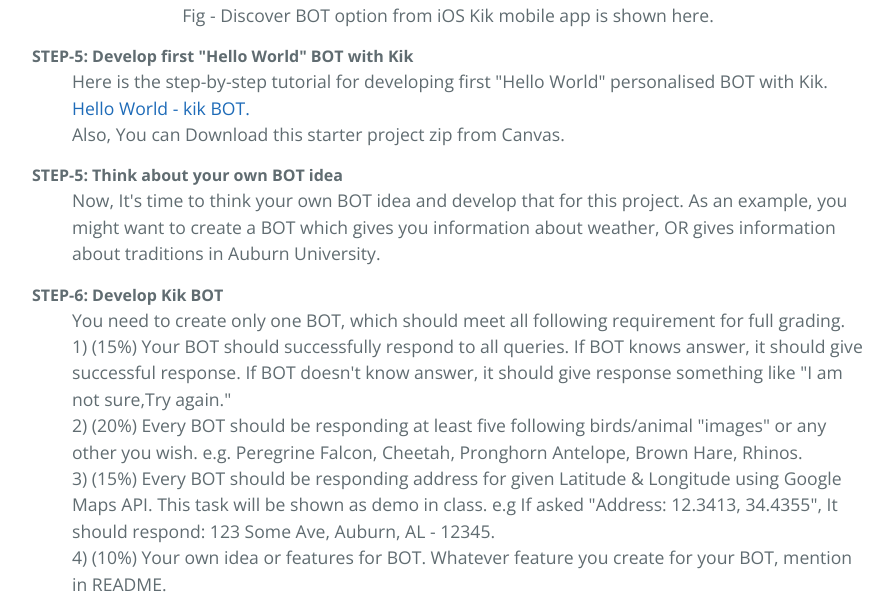
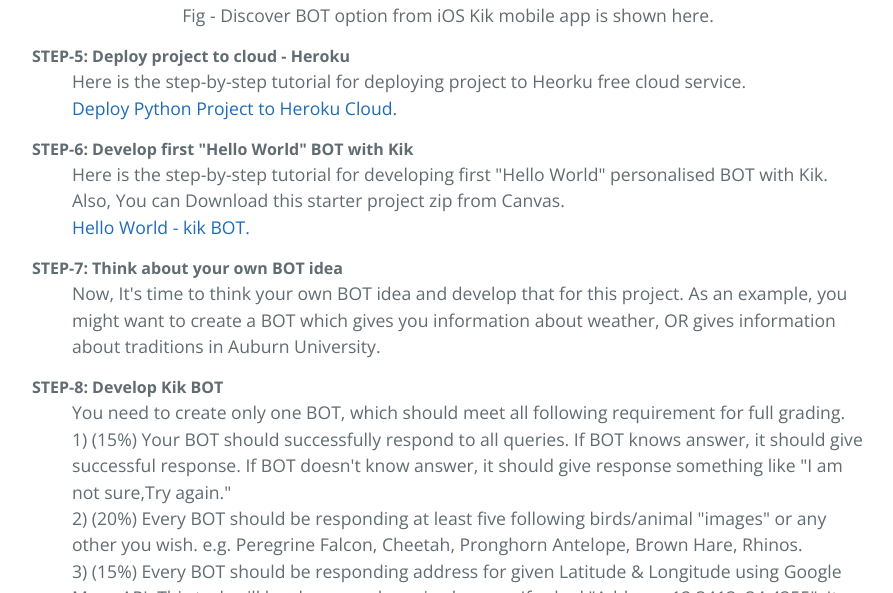
Before and after one commit to Ravi2712/ravi2712.github.io, a Jekyll site: the page built from index.md, in a window 1280 px wide and 900 px high, scrolled down 1879 px, cut to the strip 215-808 px from the top of the window. Shown: the whole strip, without its empty margins (192-1085 px from the left). Built offline with Jekyll 4.4.1, drawn with Linux system fonts in a browser that asks for light colours.

Commit message:
Changes#24

```diff
--- a/index.md
+++ b/index.md
@@ -50,13 +50,18 @@ November 24, 2018 | 11:59 PM
 <br>
 Fig - Discover BOT option from iOS Kik mobile app is shown here.
 </center>
-<dt>STEP-5: Develop first "Hello World" BOT with Kik</dt>
-<dd>Here is the step-by-step tutorial for developing first "Hello World" personalised BOT with Kik. <a href="#"> Hello World - kik BOT. </a> <br>
-Also, You can Download this starter project zip from Canvas.
+<dt>STEP-5: Deploy project to cloud - Heroku</dt>
+<dd>Here is the step-by-step tutorial for deploying project to Heorku free cloud service.<br>
+<a href="#"> Deploy Python Project to Heroku Cloud. </a>
 </dd>
-<dt>STEP-5: Think about your own BOT idea</dt>
+<dt>STEP-6: Develop first "Hello World" BOT with Kik</dt>
+<dd>Here is the step-by-step tutorial for developing first "Hello World" personalised BOT with Kik. <br>
+Also, You can Download this starter project zip from Canvas. <br>
+<a href="#"> Hello World - kik BOT. </a>
+</dd>
+<dt>STEP-7: Think about your own BOT idea</dt>
 <dd>Now, It's time to think your own BOT idea and develop that for this project. As an example, you might want to create a BOT which gives you information about weather, OR gives information about traditions in Auburn University.</dd>
-<dt>STEP-6: Develop Kik BOT</dt>
+<dt>STEP-8: Develop Kik BOT</dt>
 <dd>
 You need to create only one BOT, which should meet all following requirement for full grading. <br>
 1) (15%) Your BOT should successfully respond to all queries. If BOT knows answer, it should give successful response. If BOT doesn't know answer, it should give response something like "I am not sure,Try again." <br>
```
